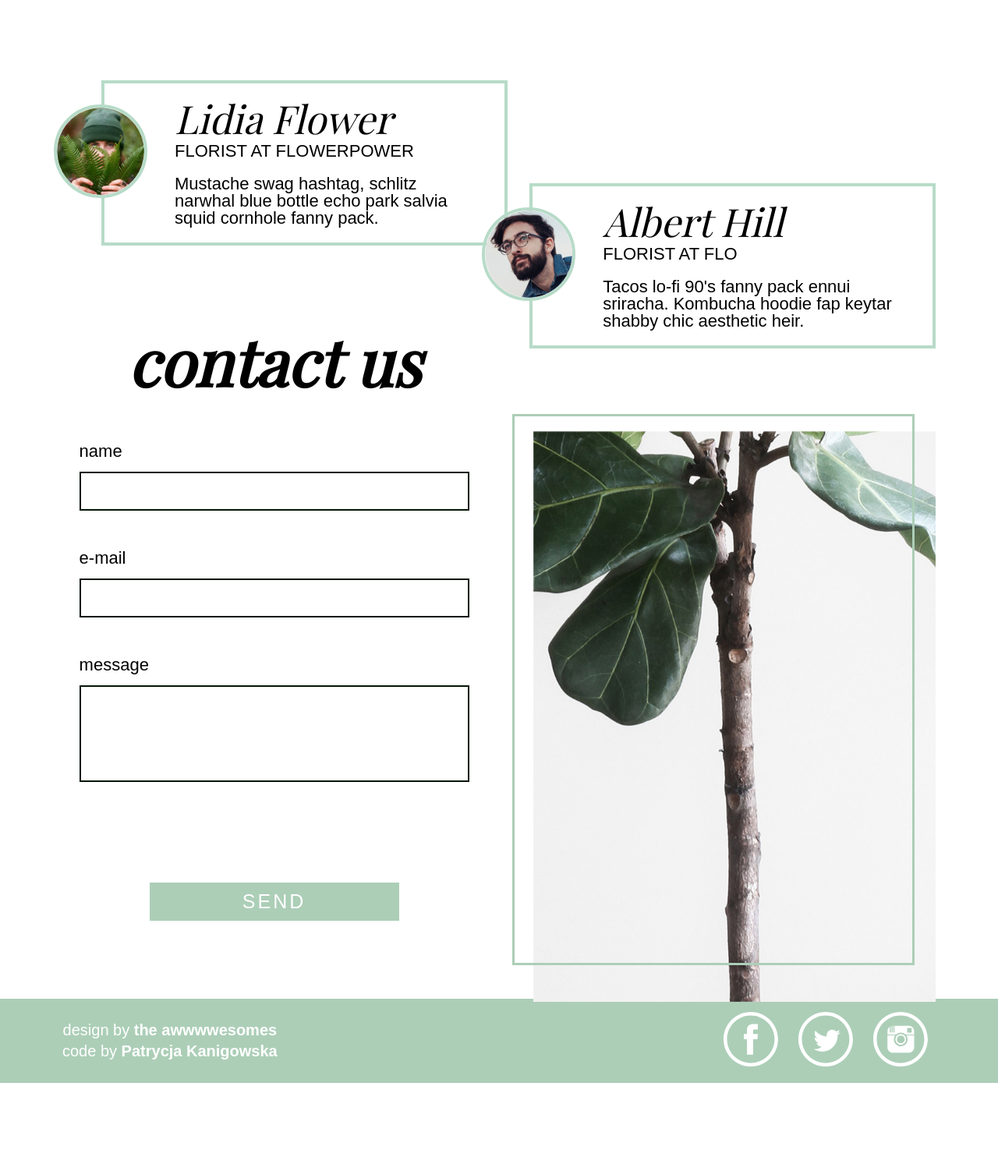
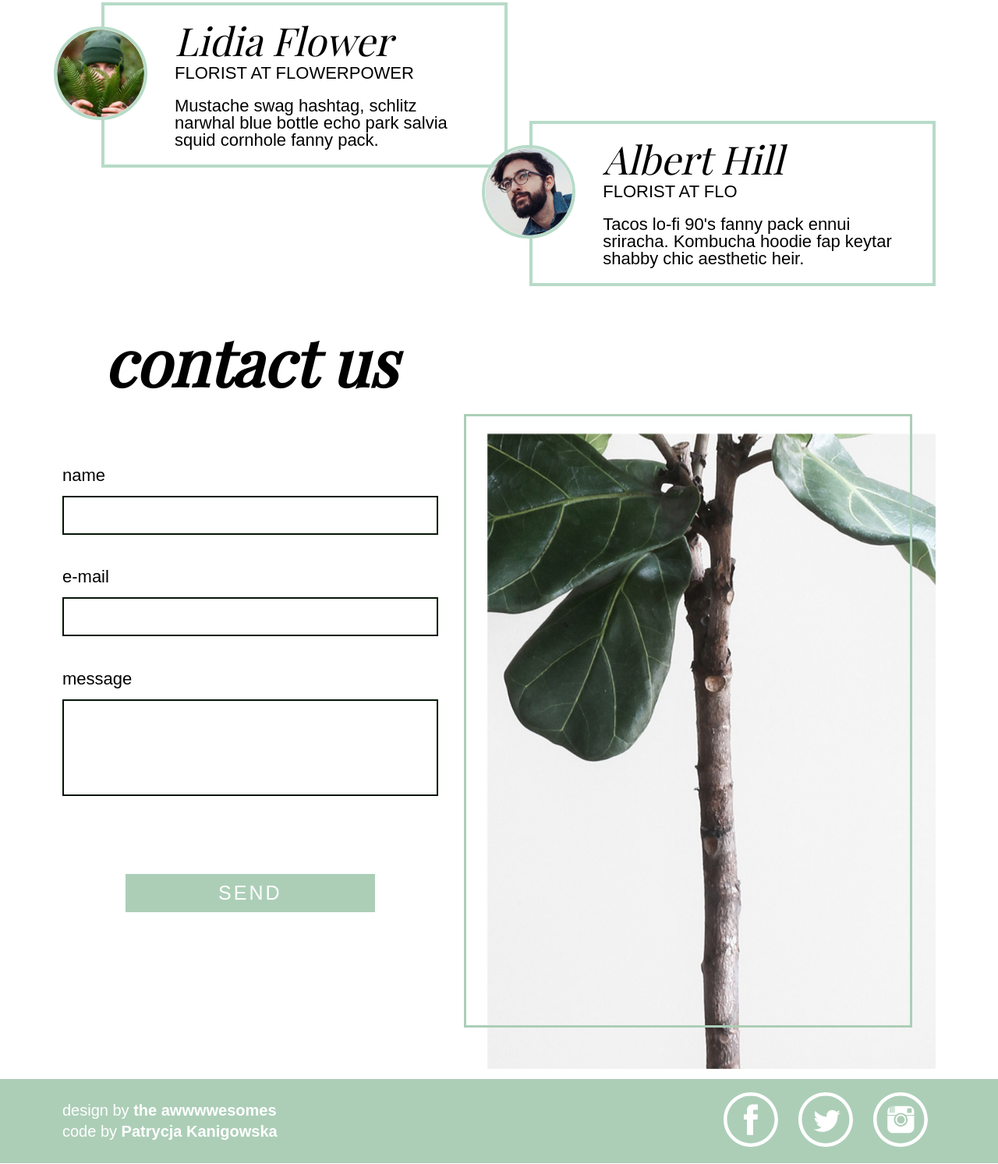
Before and after one commit to PatrycjaKanigowska/Planty, a plain HTML site: page index.html in a window 1280 px wide. Shown: the part 1061-2554 px from the top of the page at 78% size. Before the commit the page ends 2451 px from the top, so only its background shows below. Drawn offline with nearby package versions, Linux system fonts and the light colour scheme; a web font is replaced by a local one.

Commit message:
Add adjustment for contact

```diff
--- a/css/style.css
+++ b/css/style.css
@@ -221,7 +221,7 @@ textarea {
     background: #acceb7;
     cursor: pointer;
     margin-top: 15px;
-    margin-bottom: 40px;
+    margin-bottom: 42px;
 }
 
 label {
@@ -444,7 +444,8 @@ footer p {
     /*----Contact----*/
     .contact .container {
         display: grid;
-        grid-template-columns: 1fr minmax(403px, 1fr);
+        //grid-template-columns: 1fr minmax(300px, 1fr);
+        grid-template-columns: 43% 54%;
         grid-gap: 3%;
         grid-template-areas:
             "h ."
@@ -486,13 +487,12 @@ footer p {
     }
 
     .btn-2 {
-        margin-top: 25%;
+        margin-top: 20%;
         margin-bottom: 20px;
     }
 
-    label:nth-of-type(2),
-    label:nth-of-type(3) {
-        margin-top: 10%;
+    label {
+        margin-top: 9%;
     }
 
     /*----Footer----*/
@@ -506,8 +506,16 @@ footer p {
         display: inline-block;
     }
 
+    .copyrights {
+        text-align: left;
+    }
+
     footer p {
         padding-top: 21px;
+    }
+
+    footer {
+        margin-top: 40px;
     }
 }
 
@@ -545,6 +553,10 @@ footer p {
 
 /* ----------------Reviews-920px--------------------------------- */
 @media (min-width: 920px) {
+    .reviews .container {
+        grid-template-rows: auto;
+    }
+
     .expert {
         max-width: 46.5%;
     }
@@ -565,9 +577,9 @@ footer p {
         padding-top: 20px;
     }
 
-    .reviews .expert:nth-last-of-type(2) {
+    .reviews .expert:nth-last-of-type(1) {
         position: relative;
-        top: 100px;
+        top: -80px;
     }
 
     .contact h2 {
```
